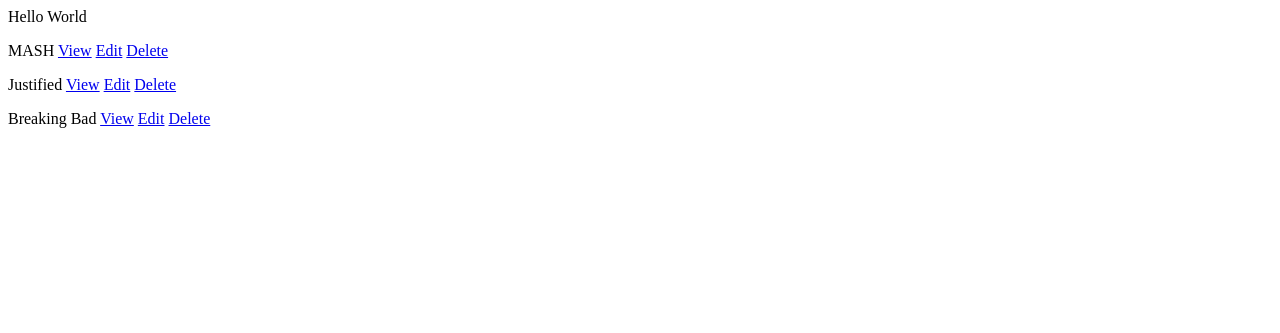
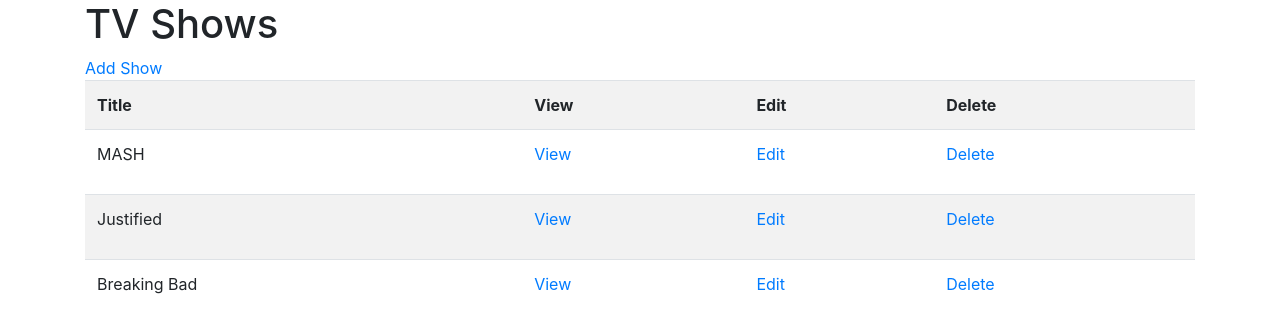
Before and after one commit to jordanforbes/restfulintro, a Django app: page / in a window 1280 px wide. Shown: the top 333 px of the page. Run offline with Django 3.2, Linux system fonts and the light colour scheme; data comes from the database, SQL or seed files in the repository; both versions use the stored data as it was after the commit; some libraries are stand-ins or nearby versions.

Commit message:
added styling

```diff
--- a/apprest/templates/edit.html
+++ b/apprest/templates/edit.html
@@ -18,6 +18,7 @@
             <p>Description: <textarea name="showDesc" id="" cols="30" rows="10">{{this_show.description}}</textarea></p>
             <p>Release Date: <input type="date" name="relDate" id="" value={{this_show.release|date:'Y-m-d'}}></p>
             <input type="submit" value="update">
+            <a href="/">Back to Index</a>
         </form>
     </div>
 </body>
--- a/apprest/templates/index.html
+++ b/apprest/templates/index.html
@@ -3,13 +3,30 @@
 <head>
     <meta charset="UTF-8">
     <meta name="viewport" content="width=device-width, initial-scale=1.0">
+    <link rel="stylesheet" href="https://stackpath.bootstrapcdn.com/bootstrap/4.5.0/css/bootstrap.min.css">
     <title>Document</title>
 </head>
 <body>
-    Hello World
+    <div class="container">
+        <h1>TV Shows</h1>
+        <a href="/shows/new">Add Show</a>
+        <table class="table table-striped">
+            <tr>
+                <th>Title</th>
+                <th>View</th>
+                <th>Edit</th>
+                <th>Delete</th>
+            </tr>
 
-    {% for show in allshows %}
-        <p>{{ show.title }} <a href="/shows/{{show.id}}">View</a> <a href="/shows/{{show.id}}/edit">Edit</a> <a href="/shows/{{show.id}}/destroy">Delete</a></p>
-    {% endfor %}
+        {% for show in allshows %}
+            <tr>
+                <td>{{show.title}}</td>
+                <td><a href="/shows/{{show.id}}">View</a></td>
+                <td><a href="/shows/{{show.id}}/edit">Edit</a></td>
+                <td><a href="/shows/{{show.id}}/destroy">Delete</a></p></td>
+            </tr>
+        {% endfor %}
+        </table>
+    </div>
 </body>
 </html>
--- a/apprest/templates/new.html
+++ b/apprest/templates/new.html
@@ -18,6 +18,7 @@
             <p>Release Date: <input type="date" name="relDate" id=""></p>
             <input type="submit" value="submit">
         </form>
+        <a href="/">Back to Index</a>
     </div>
 </body>
 </html>
--- a/apprest/views.py
+++ b/apprest/views.py
@@ -49,4 +49,5 @@
     return redirect('/')
 
 def destroy(request, show_id):
-    pass
+    TVShow.objects.get(id=show_id).delete()
+    return redirect('/')
```
Also changed, not shown: apprest/templates/show.html (+10 -7 lines), db.sqlite3.
